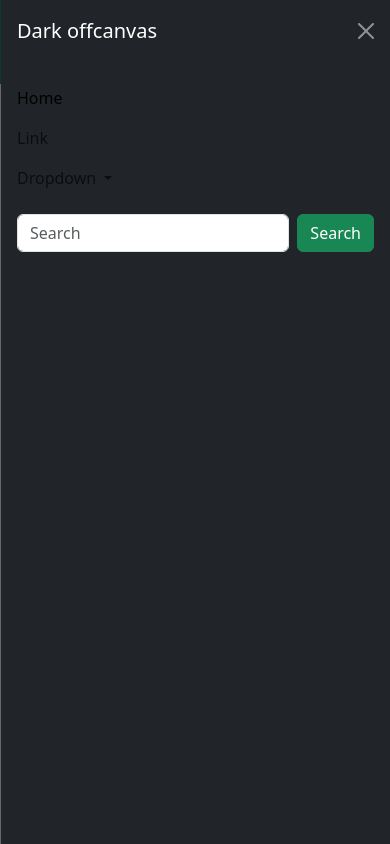
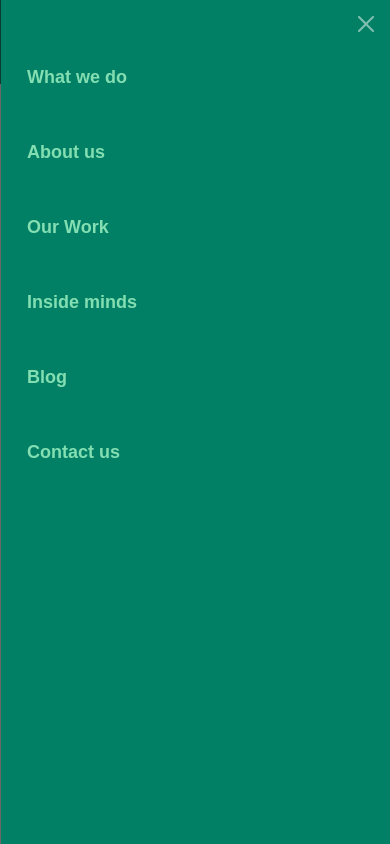
Before and after one commit to Shiham123/BD_job-task, a website: page index.html in a window 390 px wide. Both pictures are taken after a click on the button "Toggle navigation". Drawn offline with nearby package versions, Linux system fonts and the light colour scheme.

Commit message:
navbar done with responsive

```diff
--- a/css/heading.css
+++ b/css/heading.css
@@ -1,6 +1,7 @@
 :root {
   --bg-primary: #208d75;
   --text-primary: #83deb2;
+  --res-nav-color: #028065;
 }
 
 .navbar-bg {
@@ -24,6 +25,16 @@
   cursor: pointer;
   padding: 10px;
   position: relative;
+}
+
+.navbar-res-item {
+  color: var(--text-primary);
+  text-decoration: none;
+  font-weight: 700;
+  font-family: sans-serif;
+  font-size: 18px;
+  cursor: pointer;
+  padding: 10px;
 }
 
 .navbar-item::before {
@@ -53,3 +64,7 @@
 .navbar-item:hover::before {
   animation: slideInFromTop 0.4s forwards;
 }
+
+.responsive-navbar {
+  background-color: var(--res-nav-color);
+}
--- a/index.html
+++ b/index.html
@@ -12,6 +12,14 @@
     <link
       rel="stylesheet"
       href="/node_modules/bootstrap//dist/css/bootstrap.min.css"
+    />
+
+    <!-- font awesome -->
+    <link
+      rel="stylesheet"
+      href="https://cdnjs.cloudflare.com/ajax/libs/font-awesome/6.5.2/css/all.min.css"
+      integrity="sha512-SnH5WK+bZxgPHs44uWIX+LLJAJ9/2PkPKZ5QiAj6Ta86w+fsb2TkcmfRyVX3pBnMFcV7oQPJkl9QevSCWr3W6A=="
+      crossorigin="anonymous"
     />
     <!-- <link
       href="https://cdn.jsdelivr.net/npm/bootstrap@5.3.3/dist/css/bootstrap.min.css"
@@ -38,71 +46,57 @@
 
           <!-- responsive items here  -->
           <div
-            class="offcanvas offcanvas-end text-bg-dark"
+            class="offcanvas offcanvas-end"
             tabindex="-1"
             id="offcanvasDarkNavbar"
             aria-labelledby="offcanvasDarkNavbarLabel"
           >
-            <div class="offcanvas-header">
-              <h5 class="offcanvas-title" id="offcanvasDarkNavbarLabel">
-                Dark offcanvas
-              </h5>
+            <div class="offcanvas-header responsive-navbar">
               <button
                 type="button"
                 class="btn-close btn-close-white"
                 data-bs-dismiss="offcanvas"
-                aria-label="Close"
               ></button>
             </div>
-            <div class="offcanvas-body">
-              <ul class="navbar-nav justify-content-end flex-grow-1 pe-3">
+            <div class="offcanvas-body responsive-navbar">
+              <ul class="navbar-nav justify-content-end flex-grow-1 pe-3 gap-5">
                 <li class="nav-item">
-                  <a class="nav-link active" aria-current="page" href="#"
-                    >Home</a
+                  <a class="navbar-res-item" aria-current="page" href="#"
+                    >What we do</a
                   >
                 </li>
                 <li class="nav-item">
-                  <a class="nav-link" href="#">Link</a>
+                  <a class="navbar-res-item" aria-current="page" href="#"
+                    >About us</a
+                  >
                 </li>
-                <li class="nav-item dropdown">
-                  <a
-                    class="nav-link dropdown-toggle"
-                    href="#"
-                    role="button"
-                    data-bs-toggle="dropdown"
-                    aria-expanded="false"
+                <li class="nav-item">
+                  <a class="navbar-res-item" aria-current="page" href="#"
+                    >Our Work</a
                   >
-                    Dropdown
-                  </a>
-                  <ul class="dropdown-menu dropdown-menu-dark">
-                    <li><a class="dropdown-item" href="#">Action</a></li>
-                    <li>
-                      <a class="dropdown-item" href="#">Another action</a>
-                    </li>
-                    <li>
-                      <hr class="dropdown-divider" />
-                    </li>
-                    <li>
-                      <a class="dropdown-item" href="#">Something else here</a>
-                    </li>
-                  </ul>
+                </li>
+                <li class="nav-item">
+                  <a class="navbar-res-item" aria-current="page" href="#"
+                    >Inside minds</a
+                  >
+                </li>
+                <li class="nav-item">
+                  <a class="navbar-res-item" aria-current="page" href="#"
+                    >Blog</a
+                  >
+                </li>
+                <li class="nav-item">
+                  <a class="navbar-res-item" aria-current="page" href="#"
+                    >Contact us</a
+                  >
                 </li>
               </ul>
-              <form class="d-flex mt-3" role="search">
-                <input
-                  class="form-control me-2"
-                  type="search"
-                  placeholder="Search"
-                  aria-label="Search"
-                />
-                <button class="btn btn-success" type="submit">Search</button>
-              </form>
             </div>
           </div>
 
           <!-- navbar others items here -->
           <div class="d-none d-lg-flex flex-row">
-            <ul class="navbar-nav ms-auto flex flex-row gap-5 mt-1">
+            <ul class="navbar-nav ms-auto flex flex-row gap-3 mt-1">
               <li class="nav-item">
                 <a class="navbar-item" aria-current="page" href="#"
                   >What we do</a
```
